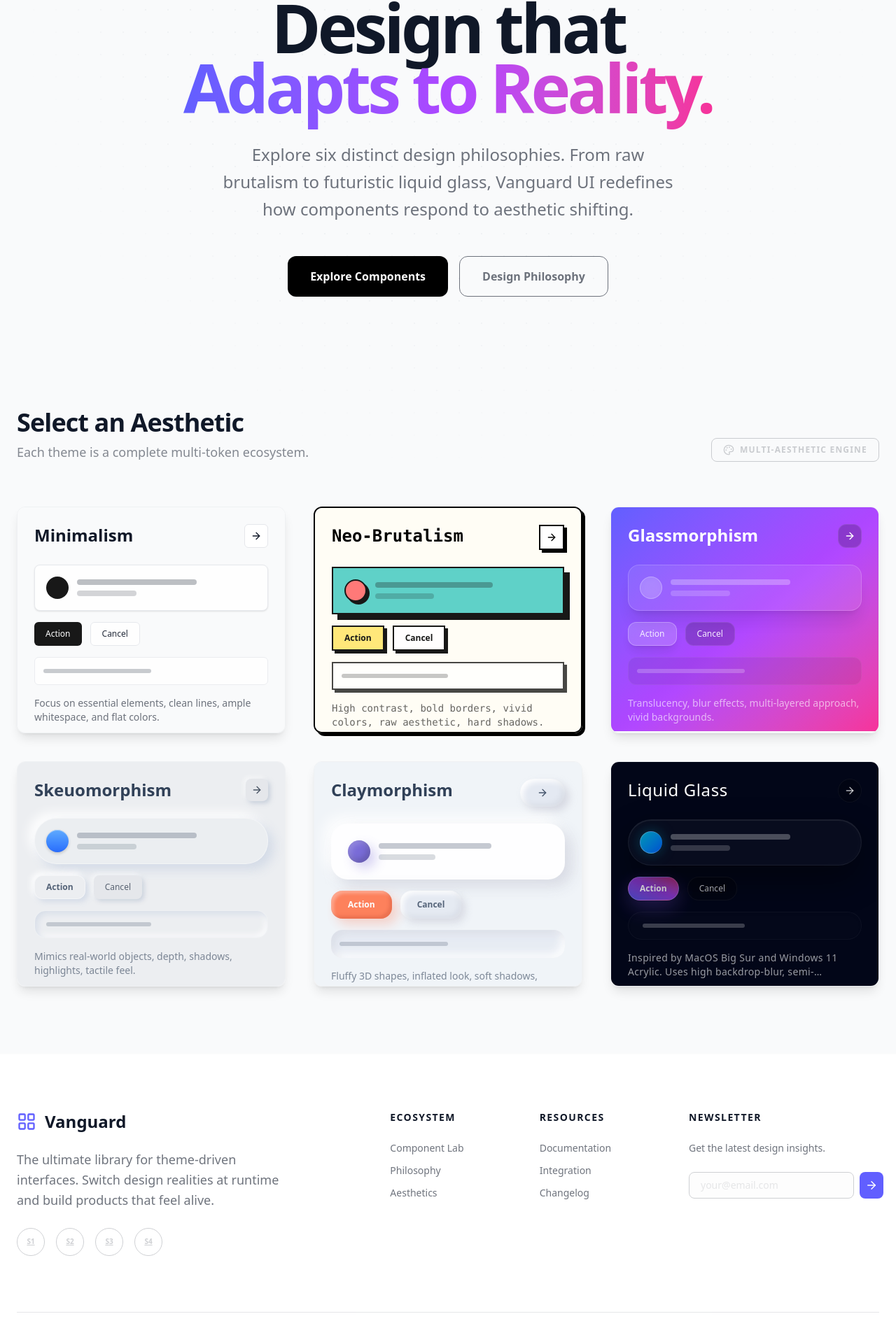
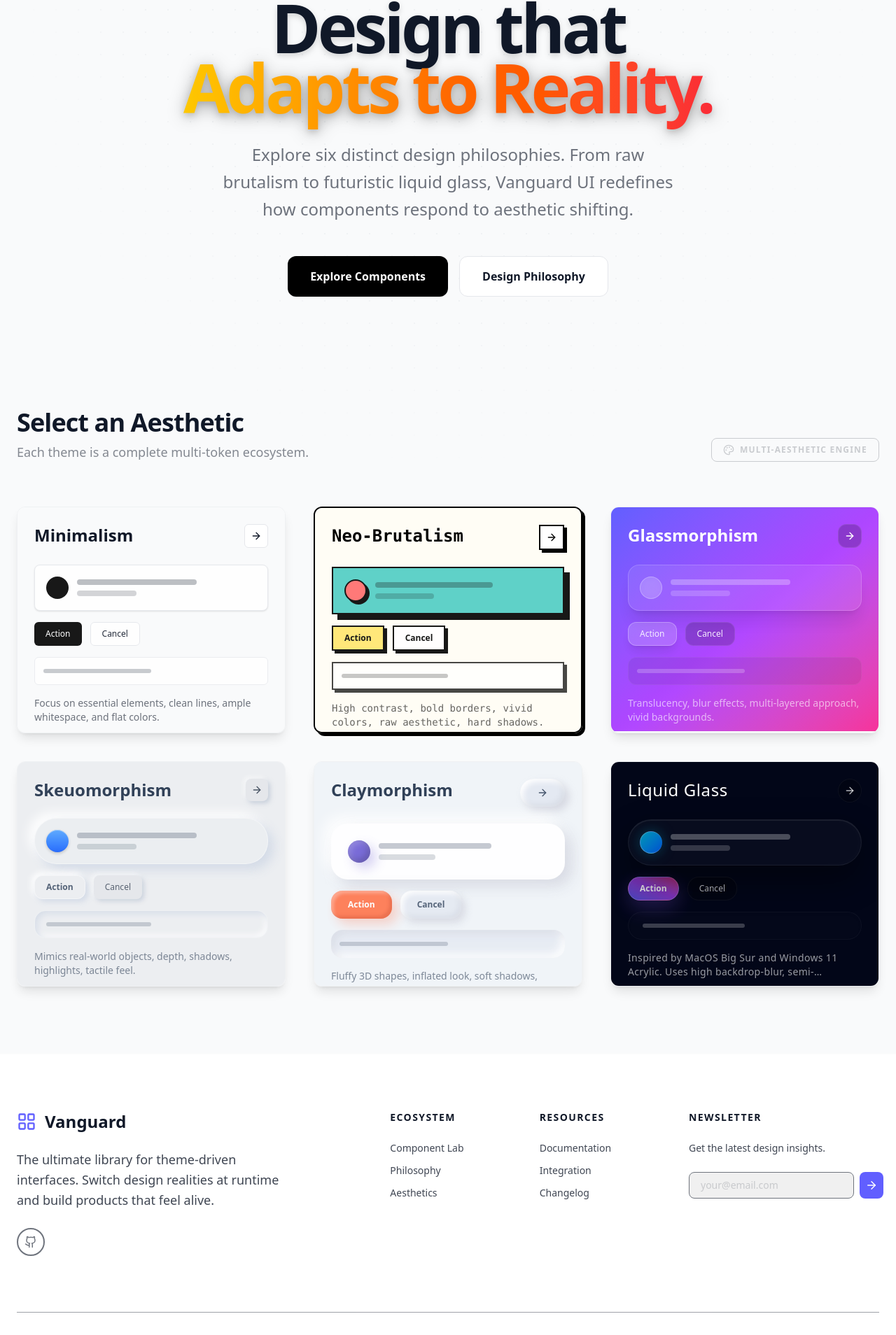
Before and after one commit to Ashborn-047/vanguard-ui, a React (Vite) app: page / in a window 1280 px wide. Shown: the part 194-2102 px from the top of the page at 70% size. Built offline with nearby package versions, Linux system fonts and the light colour scheme.

Commit message:
UI: Theme propagation, footer contrast fix, and GitHub link

```diff
--- a/src/App.tsx
+++ b/src/App.tsx
@@ -1,5 +1,5 @@
 import { useState, useEffect } from 'react';
-import { LayoutGrid, Palette, ArrowRight } from 'lucide-react';
+import { LayoutGrid, Palette, ArrowRight, Github } from 'lucide-react';
 import type { Theme } from './styles/themes';
 import { themes } from './styles/themes';
 import { LandingPage } from './pages/LandingPage';
@@ -14,21 +14,19 @@
         <h3 className={`text-2xl font-black flex items-center gap-3 ${theme.text}`}>
           <LayoutGrid size={28} className="text-indigo-500" /> Vanguard
         </h3>
-        <p className={`text-lg opacity-60 max-w-sm leading-relaxed ${theme.text}`}>
+        <p className={`text-lg opacity-80 max-w-sm leading-relaxed ${theme.text}`}>
           The ultimate library for theme-driven interfaces. Switch design realities at runtime and build products that feel alive.
         </p>
         <div className="flex gap-4">
-          {[1, 2, 3, 4].map(i => (
-            <div key={i} className={`w-10 h-10 rounded-full border border-current opacity-20 flex items-center justify-center hover:opacity-60 cursor-pointer transition-opacity ${theme.text}`}>
-              <span className="text-[10px] font-black underline">S{i}</span>
-            </div>
-          ))}
+          <a href="https://github.com/Ashborn-047/vanguard-ui" target="_blank" rel="noopener noreferrer" className={`w-10 h-10 rounded-full border-2 border-current opacity-60 flex items-center justify-center hover:opacity-100 cursor-pointer transition-opacity ${theme.text}`}>
+            <Github size={18} />
+          </a>
         </div>
       </div>
 
       <div className="col-span-1 md:col-span-2 space-y-6">
         <h4 className={`text-sm font-black uppercase tracking-widest ${theme.text}`}>Ecosystem</h4>
-        <ul className={`space-y-3 text-sm opacity-60 font-medium ${theme.text}`}>
+        <ul className={`space-y-3 text-sm opacity-80 font-medium ${theme.text}`}>
           <li><button onClick={() => setView('library')} className="hover:opacity-100 transition-opacity">Component Lab</button></li>
           <li><button onClick={() => setView('context')} className="hover:opacity-100 transition-opacity">Philosophy</button></li>
           <li><button onClick={() => setView('landing')} className="hover:opacity-100 transition-opacity">Aesthetics</button></li>
@@ -37,7 +35,7 @@
 
       <div className="col-span-1 md:col-span-2 space-y-6">
         <h4 className={`text-sm font-black uppercase tracking-widest ${theme.text}`}>Resources</h4>
-        <ul className={`space-y-3 text-sm opacity-60 font-medium ${theme.text}`}>
+        <ul className={`space-y-3 text-sm opacity-80 font-medium ${theme.text}`}>
           <li><button onClick={() => setView('documentation')} className="hover:opacity-100 transition-opacity">Documentation</button></li>
           <li><button onClick={() => setView('integration')} className="hover:opacity-100 transition-opacity">Integration</button></li>
           <li><span className="cursor-not-allowed">Changelog</span></li>
@@ -46,20 +44,20 @@
 
       <div className="col-span-1 md:col-span-3 space-y-6">
         <h4 className={`text-sm font-black uppercase tracking-widest ${theme.text}`}>Newsletter</h4>
-        <p className={`text-sm opacity-60 ${theme.text}`}>Get the latest design insights.</p>
+        <p className={`text-sm opacity-80 ${theme.text}`}>Get the latest design insights.</p>
         <div className="flex gap-2">
-          <input type="text" placeholder="your@email.com" className={`flex-1 px-4 py-2 rounded-lg text-sm bg-black/5 border border-current opacity-20 focus:opacity-40 outline-none transition-all ${theme.text}`} />
+          <input type="text" placeholder="your@email.com" className={`flex-1 px-4 py-2 rounded-lg text-sm bg-black/10 border border-current opacity-60 focus:opacity-100 outline-none transition-all placeholder:opacity-60 ${theme.text}`} />
           <button className={`p-2 rounded-lg bg-indigo-500 text-white hover:brightness-110 active:scale-95 transition-all`}><ArrowRight size={18} /></button>
         </div>
       </div>
     </div>
-    <div className={`max-w-7xl mx-auto mt-20 pt-8 border-t border-current opacity-10 flex flex-col md:flex-row justify-between items-center gap-4 text-xs font-bold uppercase tracking-widest ${theme.text}`}>
+    <div className={`max-w-7xl mx-auto mt-20 pt-8 border-t border-current opacity-40 flex flex-col md:flex-row justify-between items-center gap-4 text-xs font-bold uppercase tracking-widest ${theme.text}`}>
       <div className="flex items-center gap-6">
         <span>© 2026 Vanguard UI Inc.</span>
-        <span className="opacity-40">Privacy</span>
-        <span className="opacity-40">Terms</span>
+        <span className="opacity-70">Privacy</span>
+        <span className="opacity-70">Terms</span>
       </div>
-      <span className="opacity-60 flex items-center gap-2">
+      <span className="opacity-90 flex items-center gap-2">
         Built for the future <span className="text-red-500 leading-none text-base">✦</span>
       </span>
     </div>
@@ -128,8 +126,8 @@
                       key={key}
                       onClick={() => setCurrentThemeKey(key)}
                       className={`w-full text-left px-3 py-2.5 rounded-xl text-sm font-medium transition-all flex items-center gap-3 ${currentThemeKey === key
-                          ? 'bg-indigo-500/20 text-indigo-500'
-                          : `opacity-70 hover:opacity-100 hover:bg-black/5 ${t.text}`
+                        ? 'bg-indigo-500/20 text-indigo-500'
+                        : `opacity-70 hover:opacity-100 hover:bg-black/5 ${t.text}`
                         }`}
                     >
                       <div className={`w-4 h-4 rounded-full border-2 flex items-center justify-center ${currentThemeKey === key ? 'border-indigo-500' : 'border-current opacity-30'
--- a/src/pages/ContextPage.tsx
+++ b/src/pages/ContextPage.tsx
@@ -60,7 +60,7 @@
                                     ))}
                                 </ul>
                             </div>
-                            <div className={`p-6 rounded-2xl ${theme.name === 'Neo-Brutalism' ? 'border-2 border-black bg-[#A7F3D0]' : 'bg-black/5'}`}>
+                            <div className={`p-6 rounded-2xl ${theme.card}`}>
                                 <h3 className={`text-sm font-bold flex items-center gap-2 uppercase tracking-widest mb-2 ${theme.text}`}>
                                     <Target size={16} /> Best Used For
                                 </h3>
--- a/src/pages/LandingPage.tsx
+++ b/src/pages/LandingPage.tsx
@@ -52,9 +52,12 @@
                 Vanguard v2.0
             </div>
 
-            <h1 className={`text-6xl md:text-8xl font-black mb-8 tracking-tighter leading-[0.9] ${currentThemeData.text}`}>
+            <h1 className={`text-6xl md:text-8xl font-black mb-8 tracking-tighter leading-[0.9] drop-shadow-lg ${currentThemeData.text}`}>
                 Design that <br />
-                <span className="text-transparent bg-clip-text bg-gradient-to-r from-indigo-500 via-purple-500 to-pink-500">
+                <span
+                    className="text-transparent bg-clip-text bg-gradient-to-r from-yellow-400 via-orange-500 to-red-500"
+                    style={{ filter: 'drop-shadow(0 4px 12px rgba(0,0,0,0.3))' }}
+                >
                     Adapts to Reality.
                 </span>
             </h1>
@@ -76,7 +79,7 @@
                 </button>
                 <button
                     onClick={() => setView('context')}
-                    className={`px-8 py-4 rounded-xl font-bold border transition-all hover:bg-black/5 dark:hover:bg-white/5 border-current opacity-60 hover:opacity-100 ${currentThemeData.text}`}
+                    className={`px-8 py-4 rounded-xl font-bold transition-all hover:-translate-y-1 ${currentThemeData.secondaryButton}`}
                 >
                     Design Philosophy
                 </button>
```
